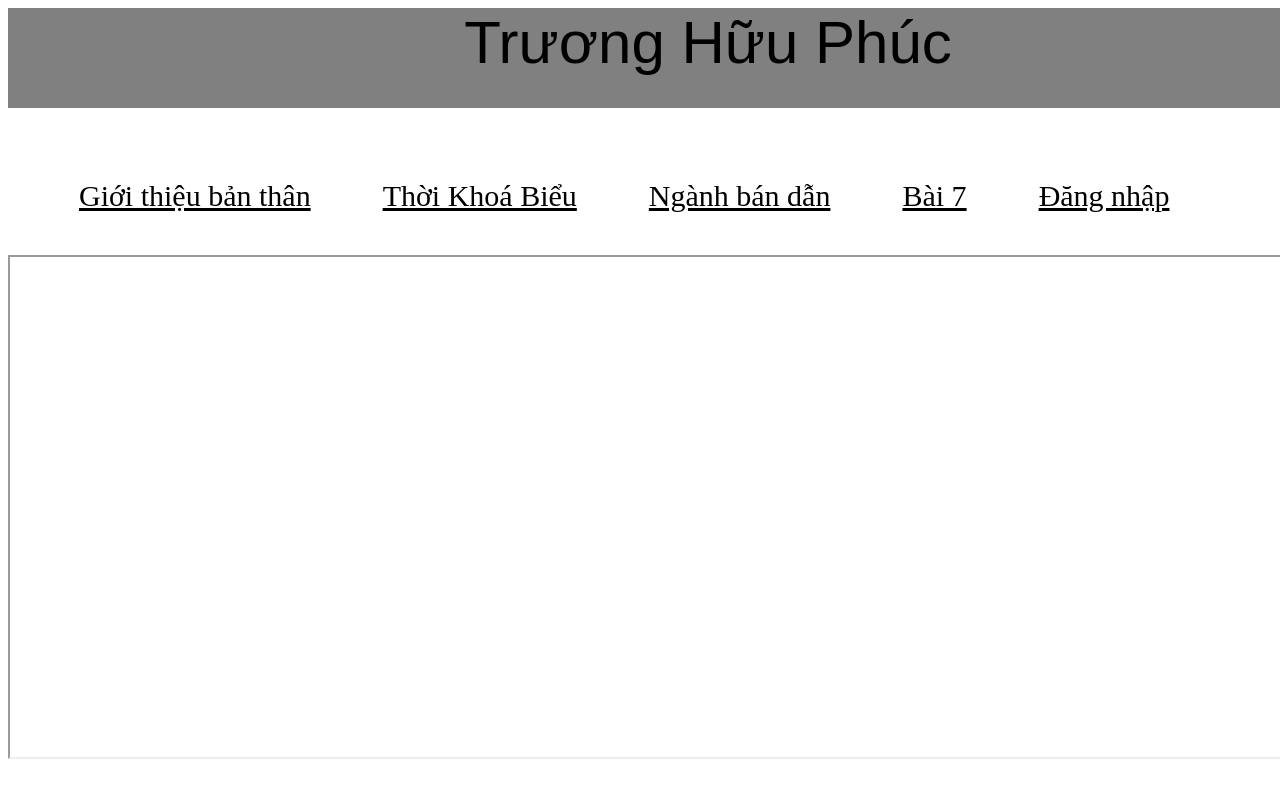
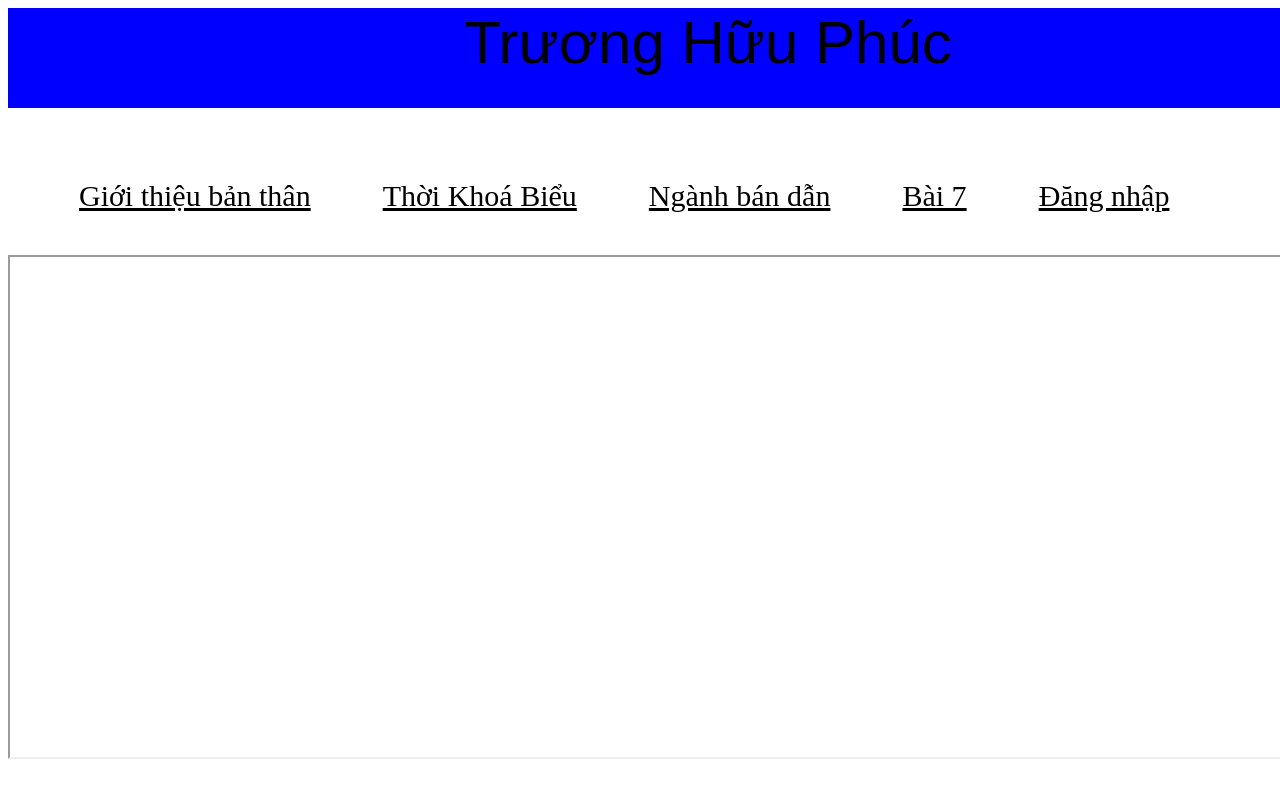
Before and after one commit to phuchuu184/Huuphuc184, a plain HTML site: page index.html in a window 1280 px wide. Shown: the top 798 px of the page. Drawn offline with Linux system fonts and the light colour scheme.

Commit message:
Update index.html

```diff
--- a/index.html
+++ b/index.html
@@ -4,7 +4,7 @@
     <meta name="viewport" content="width=device-width">
     <title>Trương Hữu Phúc 12M</title>
     <style>
-      .phandau {color :black; background-color: grey; font-family: Arial; font-size: 60;
+      .phandau {color :black; background-color: blue; font-family: Arial; font-size: 60;
                 text-align: center; padding:20 px; width: 1400px; height: 100px; }
       .menu a{color: black}
       .menu ahover{color:grey; background-color: grey}
```
